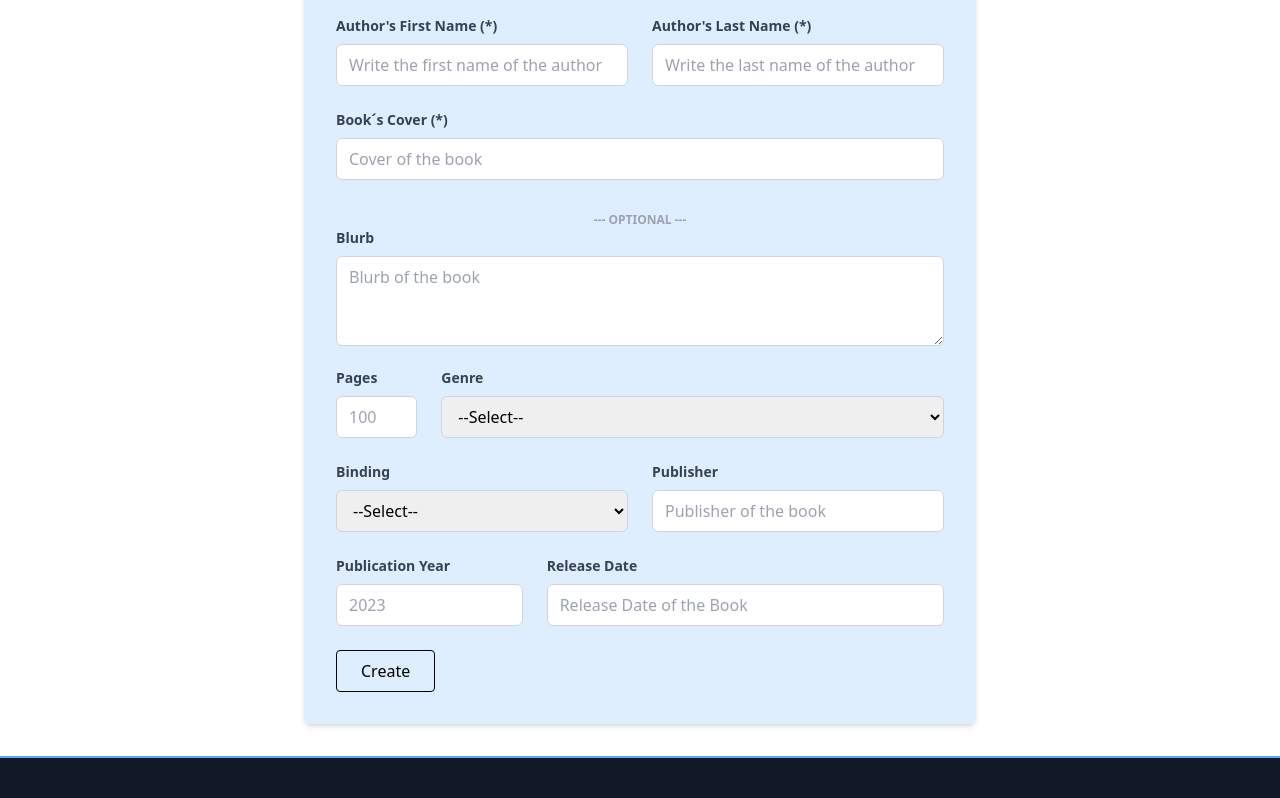
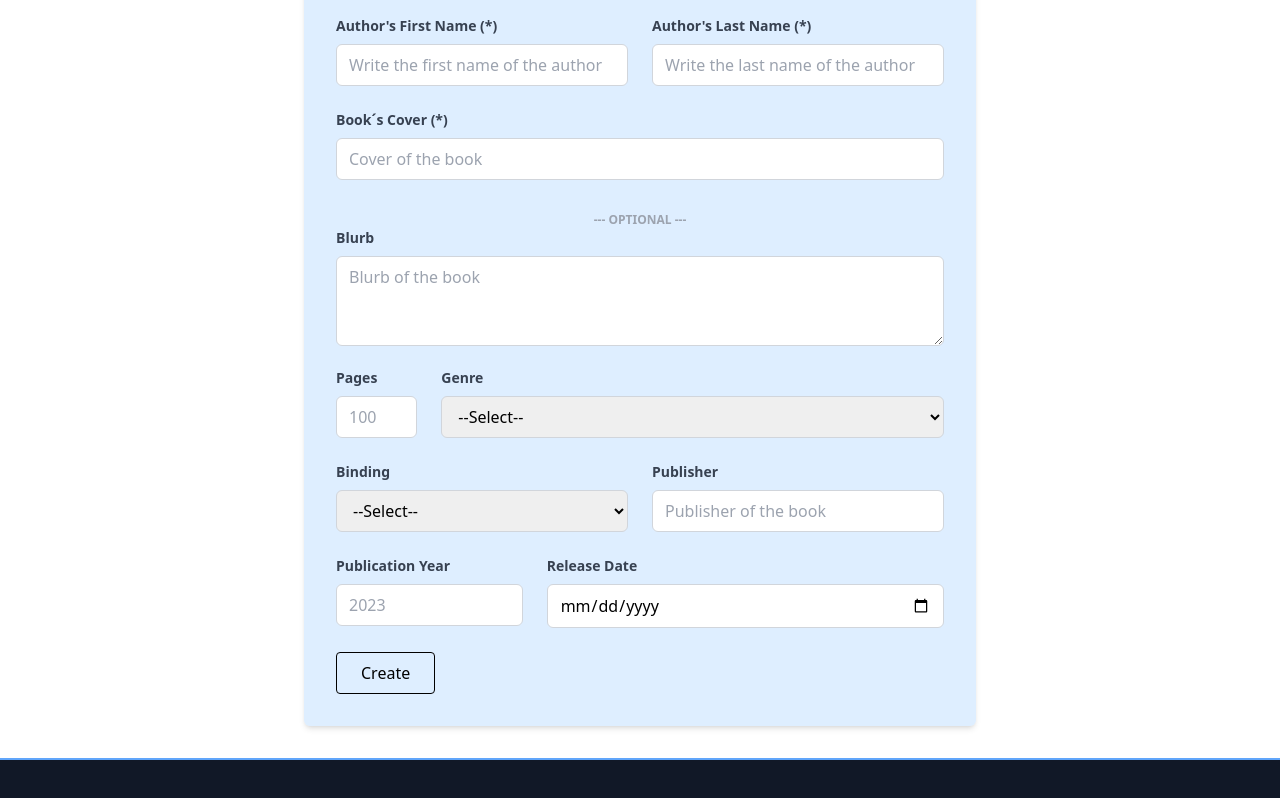
Before and after one commit to AJ-Romera/librefly-client, a React (Vite) app: page /new-book in a window 1280 px wide. Shown: the part 356-1154 px from the top of the page. Built offline with nearby package versions, Linux system fonts and the light colour scheme.

Commit message:
CHNG: Adds Basic Form Validation

```diff
--- a/src/components/BookForm.tsx
+++ b/src/components/BookForm.tsx
@@ -186,7 +186,8 @@ const BookForm = () => {
             <input
               className="w-full px-3 py-2 border border-gray-300 rounded-md focus:outline-none focus:border-indigo-500"
               id="cover"
-              type="text"
+              type="url"
+              pattern="https?:\/\/?[-a-zA-Z0-9@:%._\+~#=]{2,256}\.[a-z]{2,4}\b([-a-zA-Z0-9@:%_\+.~#?&//=]*)(.jpg|.png|.gif|.webp)"
               name="cover"
               value={book.cover}
               placeholder="Cover of the book"
@@ -209,6 +210,7 @@ const BookForm = () => {
             <textarea
               className="w-full px-3 py-2 border border-gray-300 rounded-md focus:outline-none focus:border-indigo-500"
               id="blurb"
+              maxLength={3000}
               rows={3}
               name="blurb"
               value={book.blurb}
@@ -350,7 +352,7 @@ const BookForm = () => {
               <input
                 className="w-full px-3 py-2 border border-gray-300 rounded-md focus:outline-none focus:border-indigo-500"
                 id="release_date"
-                type="text"
+                type="date"
                 name="release_date"
                 value={book.release_date}
                 placeholder="Release Date of the Book"
```
